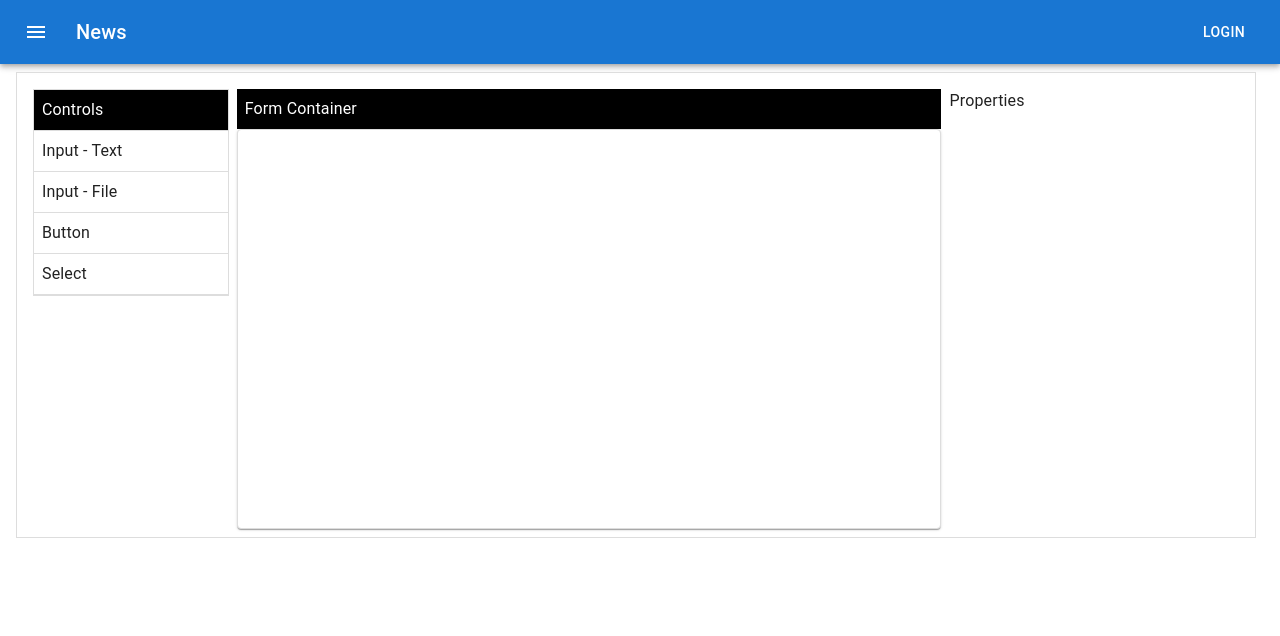
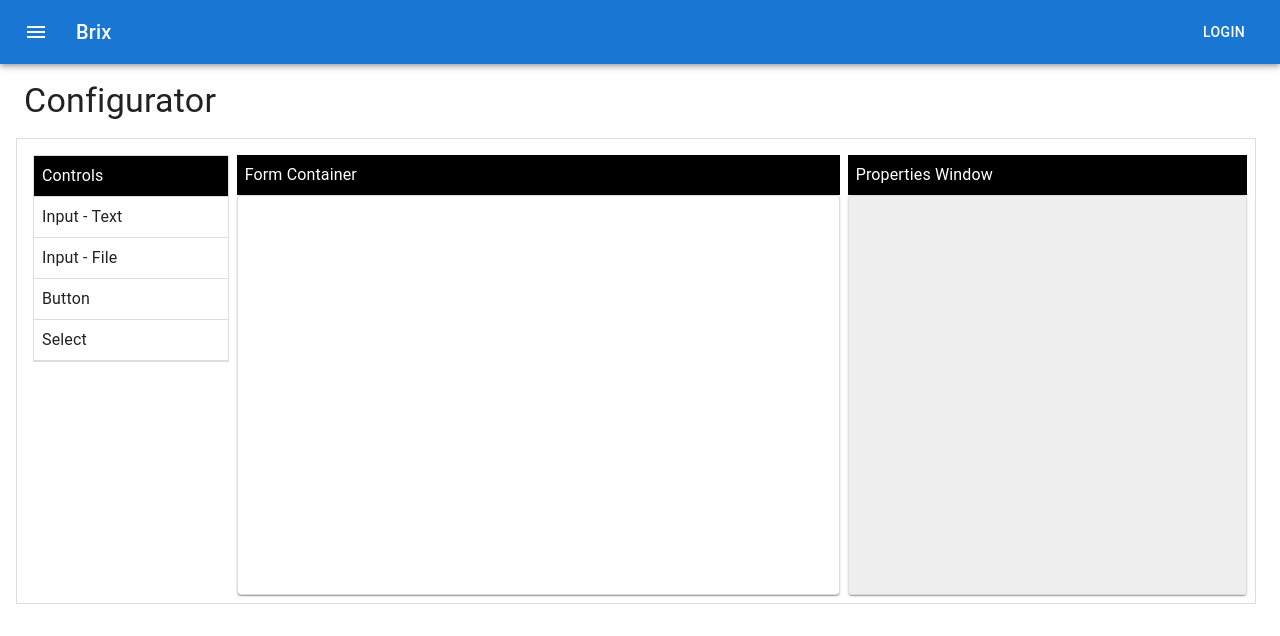
Before and after one commit to mayur256/dynamic-form-builder, a React (Create React App) app: page / in a window 1280 px wide. Shown: the top 636 px of the page. Built offline with nearby package versions, Linux system fonts and the light colour scheme.

Commit message:
[feat]: Enabled dynamic property configurtion of elements

```diff
--- a/src/components/molecules/HtmlFieldRenderer/index.tsx
+++ b/src/components/molecules/HtmlFieldRenderer/index.tsx
@@ -5,18 +5,26 @@ import { ReactElement } from "react";
 import { Box, Stack } from "@mui/material";
 
 // Icons
-import { CloseTwoTone as CloseIcon } from "@mui/icons-material";
+import {
+    CloseTwoTone as CloseIcon,
+    Edit as EditIcon
+} from "@mui/icons-material";
 
 // Utils
 import { BUTTON, INPUT, SELECT } from "../../../utils/Constants";
 
 // Props type definition
 interface IProps {
-    field: any,
-    removeElement: (field: any) => void
+    field: any;
+    removeElement: (field: any) => void;
+    editElement: (field: any) => void
 }
 // Component definition
-export default function HtmlFieldRenderer({ field, removeElement }: IProps): ReactElement {
+export default function HtmlFieldRenderer({
+    field,
+    removeElement,
+    editElement
+}: IProps): ReactElement {
 
     /** Handler functions - starts */
 
@@ -90,12 +98,21 @@ export default function HtmlFieldRenderer({ field, removeElement }: IProps): Rea
         >
             {renderField(field)}
 
-            <Box sx={{ position: 'absolute', top: 0, right: 0 }} title="Remove Element">
+            <Stack
+                direction="row"
+                spacing={1}
+                sx={{ position: 'absolute', top: 0, right: 0 }}
+            >
                 <CloseIcon
                     sx={{ cursor: 'pointer' }}
                     onClick={() => removeElement(field)}
                 />
-            </Box>
+
+                <EditIcon
+                    sx={{ cursor: 'pointer' }}
+                    onClick={() => editElement(field)}
+                />
+            </Stack>
         </Box>
     );
 };
--- a/src/components/organisms/Navbar/index.tsx
+++ b/src/components/organisms/Navbar/index.tsx
@@ -21,7 +21,7 @@ export default function Navbar(): ReactElement {
                         <MenuIcon />
                     </IconButton>
                     <Typography variant="h6" component="div" sx={{ flexGrow: 1 }}>
-                        News
+                        Brix
                     </Typography>
 
                     <Button color="inherit" sx={{ textAlign: 'right' }}>Login</Button>
--- /dev/null
+++ b/src/components/organisms/PropertiesWindow/index.tsx
@@ -0,0 +1,68 @@
+// top level imports
+import { ReactElement, SyntheticEvent } from "react";
+
+// MUI
+import { Box, Paper, Grid } from "@mui/material";
+
+// Props type definitions
+interface IProps {
+    element: any;
+    onPropertyChange: (ev: SyntheticEvent<HTMLInputElement>, elementUid: string, isStyle?: boolean) => void
+};
+
+// Component definition
+export default function PropertiesWindow({
+    element,
+    onPropertyChange
+}: IProps): ReactElement {
+
+    const properties = [
+        { valueKey: 'id', label: 'Id' },
+        { valueKey: 'name', label: 'Name' },
+        { valueKey: 'labelText', label: 'Label Text' },
+        { valueKey: 'color', label: 'Foreground Color', isStyle: true },
+        { valueKey: 'backgroundColor', label: 'Background Color', isStyle: true },
+        { valueKey: 'height', label: 'Height', isStyle: true },
+        { valueKey: 'width', label: 'Width', isStyle: true }
+    ];
+
+    // Main renderer
+    return (
+        <>
+            <Box
+                sx={{
+                    backgroundColor: '#000',
+                    color: '#fff',
+                    padding: 1,
+                }}
+            >
+                Properties Window {element?.label && `(${element.label})`}
+            </Box>
+            <Paper
+                sx={{
+                    minHeight: '50vh',
+                    border: '1px solid #ddd',
+                    backgroundColor: '#d6d3d661'
+                }}
+            >
+                {element?.uid && properties.map(({valueKey, label, isStyle = false}: any) => {
+                    return (
+                        <Grid  container key={valueKey}>
+                            <Grid item md={6} sx={{ border: '1px solid #c6bfbf' }} p={1}>{label}</Grid>
+                            <Grid item md={6} sx={{ border: '1px solid #c6bfbf' }} p={1}>
+                                <input
+                                    name={valueKey}
+                                    style={{ padding: 4 }}
+                                    value={isStyle ? element?.style?.[valueKey] : element[valueKey]}
+                                    onChange={(event) => {
+                                        onPropertyChange(event, element?.uid, isStyle)
+                                    }}
+                                />
+                            </Grid>
+                        </Grid>
+                    )
+                })}
+            </Paper>
+        </>
+    );
+};
--- a/src/pages/Configurator/index.tsx
+++ b/src/pages/Configurator/index.tsx
@@ -1,21 +1,149 @@
 // top level imports
-import { ReactElement } from "react";
+import { ReactElement, SyntheticEvent, useState } from "react";
 
 // MUI
-import { Grid } from "@mui/material";
+import { Box, Grid, Typography, Stack } from "@mui/material";
 
 // React-DnD
-import { DndProvider } from 'react-dnd'
-import { HTML5Backend } from 'react-dnd-html5-backend'
+import { DndProvider } from 'react-dnd';
+import { HTML5Backend } from 'react-dnd-html5-backend';
+
+// import sweetalert component(s)
+import Swal from 'sweetalert2';
+import withReactContent from 'sweetalert2-react-content';
 
 // Atoms / Molecules / Organisms
 import Controls from "../../components/organisms/Controls";
 import FormContainer from "../../components/organisms/FormContainer";
+import PropertiesWindow from "../../components/organisms/PropertiesWindow";
 
 // Component definition
 export default function Configurator(): ReactElement {
+    // state definitions
+    const [formElements, setFormElements] = useState<Array<any>>([]);
+    const [selectedEl, setSelectedEl] = useState<any>({});
+    // Sweet Alert initialization
+    const MySwal = withReactContent(Swal);
+
+    /** Handler functions - starts */
+
+    // an element is dropped into the form container
+    // handles the drop event
+    const onDrop = (dropPayload: any): void => {
+        const item = dropPayload.item;
+        const labelText = "Label";
+        const defaultStyle = {
+            backgroundColor: 'white',
+            height: 30,
+            width: 150
+        }
+
+        const properties = [
+            { name: 'Label Text', value: labelText },
+            { name: 'Height', value: defaultStyle.height },
+            { name: 'Width', value: defaultStyle.width },
+            { name: 'Background Color', value: defaultStyle.backgroundColor },
+        ];
+
+        MySwal.fire({
+            title: 'Default Properties',
+            html: (
+                <Stack direction="column" spacing={1}>
+                    {properties.map((prop) => {
+                        return (
+                            <Stack direction="row" spacing={2}>
+                                <Typography sx={{ fontWeight: 600 }}>{prop.name}: </Typography>
+                                <Typography>{prop.value}</Typography>
+                            </Stack>
+                        )
+                    })}
+                </Stack>
+            ),
+            showCancelButton: true,
+            showCloseButton: true,
+            focusConfirm: false,
+            confirmButtonText: 'Save',
+            confirmButtonColor: '#1976d2'
+        }).then(result => {
+            if (result.isConfirmed) {
+                setFormElements((prevState: any) => {
+                    if (prevState.some((el: any) => el.uid === item.uid)) {
+                        return prevState;
+                    };
+
+                    return [...prevState, { ...item, labelText, style: defaultStyle }];
+                });
+            }
+        });
+    }
+
+    // Reset the form container
+    const resetForm = () => {
+        setFormElements([]);
+        setSelectedEl({});
+    }
+
+    // Removes an element added to form container
+    const onRemoveElement = (toBeRemoved: any) => {
+        if (toBeRemoved.uid === selectedEl.uid) {
+            setSelectedEl({});
+        }
+
+        setFormElements((prevState: any) => {
+            return prevState.filter((el: any) => el.uid !== toBeRemoved.uid);
+        });
+    }
+
+    // selects an element that is to be edited
+    const onEditElement = (field: any): void => {
+        setSelectedEl(field);
+    }
+
+    //
+    const propertyChangeHandler = (
+        event: SyntheticEvent<HTMLInputElement>,
+        uid: string,
+        isStyleProp: boolean = false
+    ): void => {
+        // event object
+        const { name, value } = event.target as HTMLInputElement;
+        let newSelectedEl: any = null;
+
+        // new transformed form element
+        const tEls: Array<any> = formElements.map((el: any) => {
+            let finalEl = el;
+            if (el.uid === uid) {
+                if (isStyleProp) {
+                    finalEl = {
+                        ...el,
+                        style: {
+                            ...el.style,
+                            [name]: ['height', 'width'].includes(name) ? +value : value
+                        }
+                    };
+                } else {
+                    finalEl = { ...el, [name]: value };
+                }
+
+                newSelectedEl = finalEl;
+            }
+
+            return finalEl;
+        });
+
+        newSelectedEl && setSelectedEl(newSelectedEl);
+        setFormElements(tEls);
+    }
+
+    /** Handler functions - starts */
+
+    // Main Renderer
     return (
         <DndProvider backend={HTML5Backend}>
+            <Box>
+                <Typography variant="h4" my={1} py={1}>Configurator</Typography>
+            </Box>
+
             <Grid
                 container
                 spacing={1}
@@ -26,10 +154,21 @@ export default function Configurator(): ReactElement {
                 <Grid item md={2}>
                     <Controls />
                 </Grid>
-                <Grid item md={7}>
-                    <FormContainer />
+                <Grid item md={6}>
+                    <FormContainer
+                        formElements={formElements}
+                        onDrop={onDrop}
+                        removeElement={onRemoveElement}
+                        editElement={onEditElement}
+                        resetForm={resetForm}
+                    />
                 </Grid>
-                <Grid item md={3}>Properties</Grid>
+                <Grid item md={4}>
+                    <PropertiesWindow
+                        element={selectedEl}
+                        onPropertyChange={propertyChangeHandler}
+                    />
+                </Grid>
             </Grid>
         </DndProvider>
     );
```
Also changed, not shown: src/components/organisms/FormContainer/index.tsx (+20 -80 lines).
